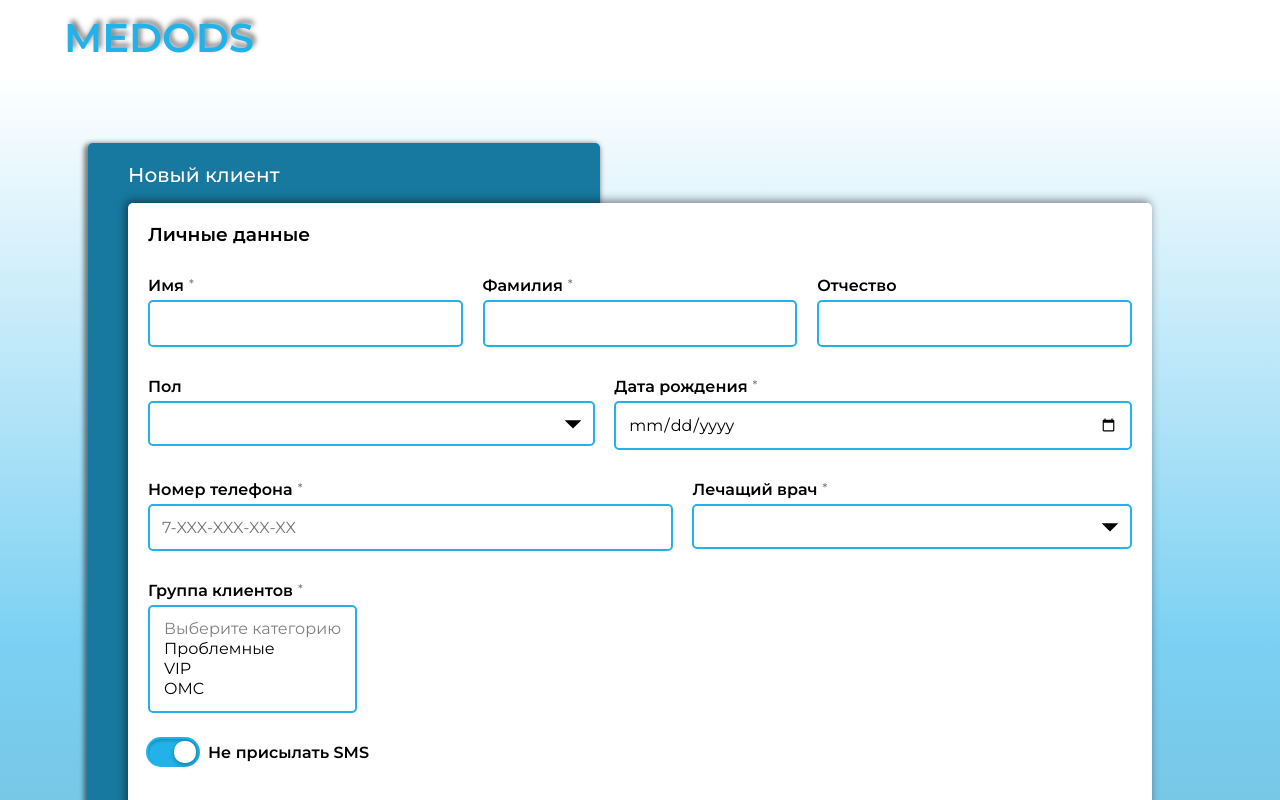
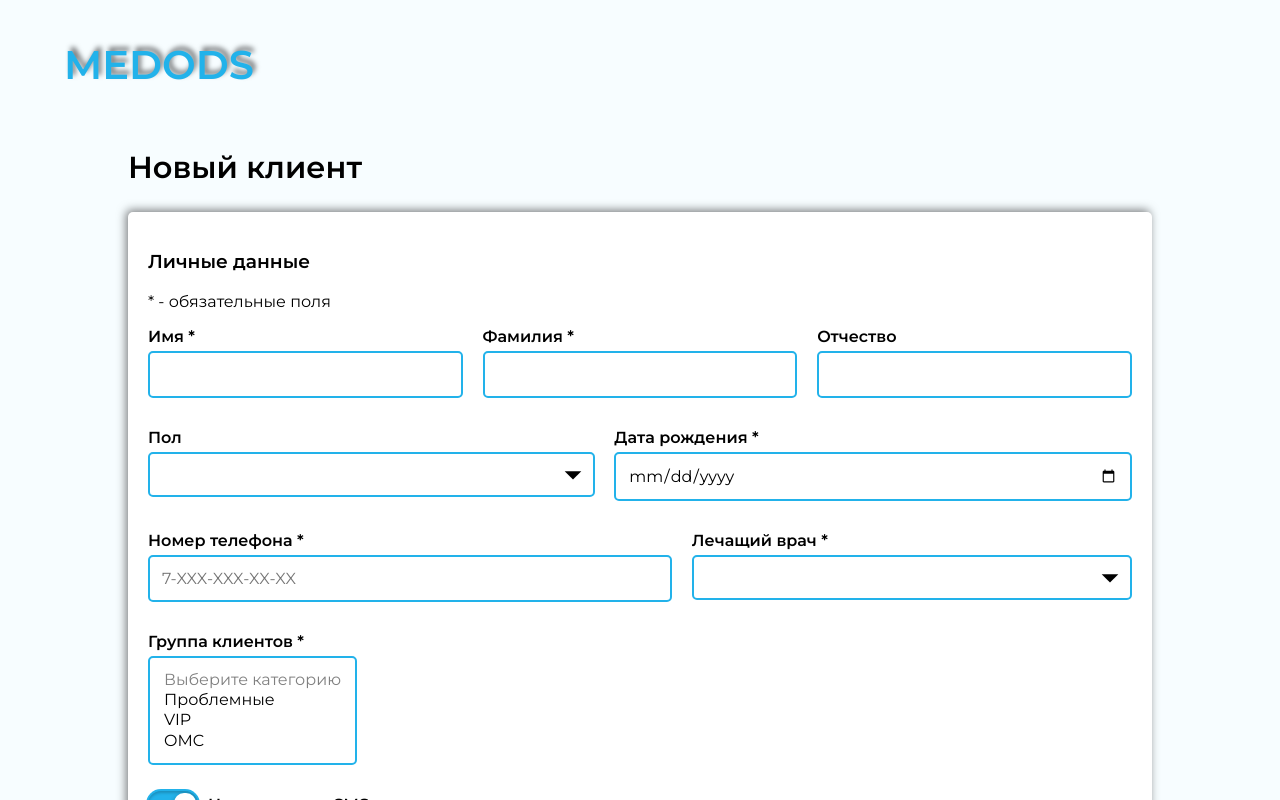
Before and after one commit to DemoNat13/test-medods-form, a Vue app: page / in a window 1280 px wide. Shown: the top 800 px of the page. Built offline with nearby package versions, Linux system fonts and the light colour scheme.

Commit message:
isErrorRequired method

```diff
--- a/src/components/FormInput.vue
+++ b/src/components/FormInput.vue
@@ -3,19 +3,11 @@
     <label
       :for="params.id"
       class="form__input"
-      :class="{ 'form__input_error': isError}"
+      :class="{ 'form__input_error': isErrorRequired || isErrorLength}"
     >
-      <div class="input-label">
-        <span>
-          {{ params.label }}
-        </span>
-        <span
-          v-if="params.required"
-          class="input-label__required"
-        >
-          {{params.required}}
-        </span>
-      </div>
+      <span class="input-label">
+        {{ params.label }}
+      </span>
       <input
         v-if="params.type == 'tel'"
         :id="params.id"
@@ -35,10 +27,10 @@
       >
       <transition name="fade">
         <div
-          v-if="isError"
+          v-if="isErrorRequired"
           class="input-error"
         >
-          {{ requiredErrorText }}
+          {{ isErrorRequired }}
         </div>
       </transition>
     </label>
@@ -59,11 +51,27 @@ export default {
     valueVuelidate: Object,
   },
   computed: {
-    isError() {
+    isErrorRequired() {
       if (this.valueVuelidate) {
-        return (this.valueVuelidate.$dirty && this.valueVuelidate.$invalid)
-        || (this.isTouched && this.valueVuelidate.$invalid);
-      } return null;
+        if ((this.valueVuelidate.$dirty || this.isTouched) && !this.valueVuelidate.required) {
+          return 'Поле обязательно для заполнения';
+        }
+        if ((this.valueVuelidate.$dirty || this.isTouched) && !this.valueVuelidate?.minLength) {
+          return `Поле должно содержать минимум ${this.valueVuelidate.$params.minLength.min} символов`;
+        }
+
+      //   return (this.valueVuelidate.$dirty && this.valueVuelidate.$invalid)
+      //   || (this.isTouched && this.valueVuelidate.$invalid);
+      // } return null;
+      } return false;
+    },
+    isErrorLength() {
+      // if (this.valueVuelidate.$dirty && !(this.valueVuelidate.maxLength)) {
+      //   return `Поле содержит не более ${this.valueVuelidate.$params.maxLength.max} символов`;
+      // } if (this.valueVuelidate.$dirty && !(this.valueVuelidate.minLength)) {
+      //   return `Поле должно содержать минимум ${this.valueVuelidate.$params.minLength.min} символов`;
+      // } return false;
+      return false;
     },
   },
   methods: {
@@ -120,19 +128,6 @@ input[type=number] {
   -moz-appearance: textfield;
 }
 
-// input[type="date"]::-webkit-calendar-picker-indicator {
-//     //display: none;
-//     //-webkit-appearance: none;
-//     width: 15px;
-//     padding: 0px;
-//     margin: 0px;
-//     color: red !important;
-//     // margin-top: 10px;
-// }
-
-// .custom-inpt { // style class to adjust the Date Input control default padding value
-//     background-color: #01709c !important;
-// }
 input[type="date"]::-webkit-calendar-picker-indicator {
     opacity: 1;
     display: block;
--- a/src/components/FormSelect.vue
+++ b/src/components/FormSelect.vue
@@ -5,17 +5,9 @@
       class="form__select"
       :class="{ 'form__select_error': isError }"
     >
-      <div class="input-label">
-        <span>
-          {{ params.label }}
-        </span>
-        <span
-          v-if="params.required"
-          class="input-label__required"
-        >
-          {{params.required}}
-        </span>
-      </div>
+      <span class="input-label">
+        {{ params.label }}
+      </span>
       <select
         :id="params.id"
         :value="value"
--- a/src/components/PageFooter.vue
+++ b/src/components/PageFooter.vue
@@ -11,6 +11,6 @@ export default {
 <style lang="scss">
 .footer {
   padding: 1% 5%;
-  background-color:#01709c;
+  background-color: rgb(239 251 255 / 50%);
 }
 </style>
--- a/src/components/PageHeader.vue
+++ b/src/components/PageHeader.vue
@@ -13,7 +13,7 @@ export default {
 <style lang="scss" scoped>
 h1 {
   font-size: 40px;
-  margin: 0;
+  margin-bottom: 10px;
 }
 ul {
   list-style-type: none;
@@ -27,6 +27,7 @@ li {
   margin: 0;
   padding: 1% 5%;
   color: #22b2ea;
+  background-color: rgb(239 251 255 / 50%);
   text-shadow: 3px -4px 5px rgba(0, 0, 0, 0.5);
 }
 </style>
--- a/src/views/ClientRegistration.vue
+++ b/src/views/ClientRegistration.vue
@@ -1,11 +1,12 @@
 <template>
   <div class="main">
-    <div class="form__text">Новый клиент</div>
+    <h2 class="form__text">Новый клиент</h2>
     <form class="form">
       <div class="form__block block__personal">
         <h3 class="form__subheader">
           Личные данные
         </h3>
+        <p>* - обязательные поля</p>
         <div class="form__row">
           <form-input
             v-model="$v.form.name.$model"
@@ -59,17 +60,9 @@
               class="form__select select_multiple"
               :class="{ 'form__select_error': isError }"
             >
-              <div class="input-label">
-                <span>
-                  {{ paramsForFields.clientGroups.label }}
-                </span>
-                <span
-                  v-if="paramsForFields.clientGroups.required"
-                  class="input-label__required"
-                >
-                  {{ paramsForFields.clientGroups.required }}
-                </span>
-              </div>
+              <span class="input-label">
+                {{ paramsForFields.clientGroups.label }}
+              </span>
               <select
                 id="paramsForFields.clientGroups.id"
                 v-model=" $v.form.clientGroup.$model"
@@ -114,6 +107,7 @@
         <h3 class="form__subheader">
           Адрес
         </h3>
+        <p>* - обязательные поля</p>
         <div class="form__row">
           <form-input
               v-model="form.index"
@@ -156,6 +150,7 @@
         <h3 class="form__subheader">
           Документ, удостоверяющий личность
         </h3>
+        <p>* - обязательные поля</p>
         <div class="form__row">
           <form-select
             :params="paramsForFields.docType"
@@ -290,14 +285,12 @@ export default {
       return {
         name: {
           type: 'text',
-          label: 'Имя',
+          label: 'Имя *',
           id: 'name',
-          required: '*',
         },
         surname: {
           type: 'text',
-          label: 'Фамилия',
-          required: '*',
+          label: 'Фамилия *',
           id: 'surname',
         },
         patronymic: {
@@ -307,8 +300,7 @@ export default {
         },
         birthDate: {
           type: 'date',
-          label: 'Дата рождения',
-          required: '*',
+          label: 'Дата рождения *',
           id: 'birth-date',
         },
         clientSex: {
@@ -318,21 +310,18 @@ export default {
         },
         phone: {
           type: 'tel',
-          label: 'Номер телефона',
+          label: 'Номер телефона *',
           id: 'phone',
-          required: '*',
           placeholder: '7-XXX-XXX-XX-XX',
         },
         doctor: {
-          label: 'Лечащий врач',
+          label: 'Лечащий врач *',
           id: 'doctor',
-          required: '*',
           items: this.doctorName,
         },
         clientGroups: {
-          label: 'Группа клиентов',
+          label: 'Группа клиентов *',
           id: 'clientGroup',
-          required: '*',
           items: this.clientGroups,
         },
         index: {
@@ -352,8 +341,7 @@ export default {
         },
         city: {
           type: 'text',
-          label: 'Город',
-          required: '*',
+          label: 'Город *',
           id: 'city',
         },
         street: {
@@ -368,8 +356,7 @@ export default {
         },
         docType: {
           items: this.clientDocs,
-          label: 'Тип документа',
-          required: '*',
+          label: 'Тип документа *',
           id: 'docType',
         },
         docSeries: {
@@ -389,8 +376,7 @@ export default {
         },
         docIssueDate: {
           type: 'date',
-          label: 'Дата выдачи',
-          required: '*',
+          label: 'Дата выдачи *',
           id: 'issueDate',
         },
       };
@@ -416,17 +402,20 @@ export default {
 
 <style lang="scss" scoped>
   .main {
-    position: relative;
     flex-grow: 1;
-    padding: 10%;
-    background: linear-gradient(to top,#01709c, #01709c92,#22b1ea98, white);
-    z-index: 1;
+    padding: 1% 10%;
+    background-color: rgb(239 251 255 / 50%);
   }
 
   .form {
     display: flex;
     flex-direction: column;
     background-color: transparent;
+    // padding: 20px;
+  }
+
+  .form__text {
+    font-size: 1.9em;
   }
 
   .form__block {
@@ -435,30 +424,6 @@ export default {
     background-color: white;
     border-radius: 5px;
     box-shadow: -2px -2px 10px rgba(0, 0, 0, 0.5);
-  }
-
-  .form__text {
-    display: block;
-    box-sizing: border-box;
-    position: absolute;
-    margin-left: -40px;
-    margin-top: -60px;
-    width: 40%;
-    height: 80%;
-    padding: 20px 40px;
-    color: white;
-    background-color: #17799f;
-    border-radius: 5px;
-    box-shadow: -2px 2px 5px 2px rgba(0, 0, 0, 0.5);
-    font-size: 20px;
-    font-weight: 500;
-    z-index: -1;
-  }
-
-  .form__subheader {
-    margin: 0;
-    padding-bottom: 10px;
-    margin-bottom: 20px;
   }
 
   .form__row {
--- a/styles/index.scss
+++ b/styles/index.scss
@@ -56,14 +56,7 @@ input[type=number] {
 .input-label {
   display: flex;
   column-gap: 5px;
-  // align-items: center;
   margin-bottom: 5px;
-}
-
-.input-label__required {
-  font-size: 12px;
-  font-weight: 500;
-  color: gray;
 }
 
 .input-error {
```
Also changed, not shown: .eslintrc.js.
